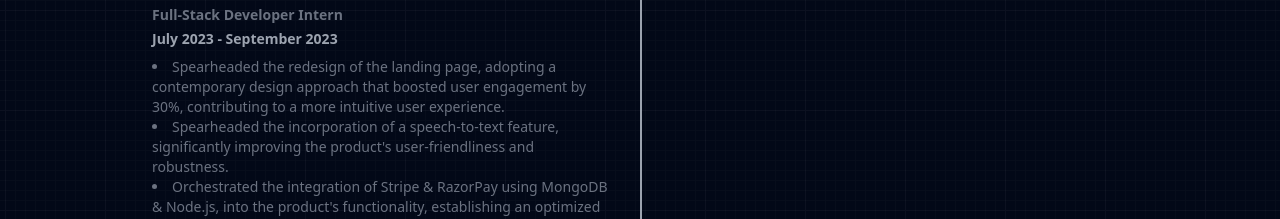
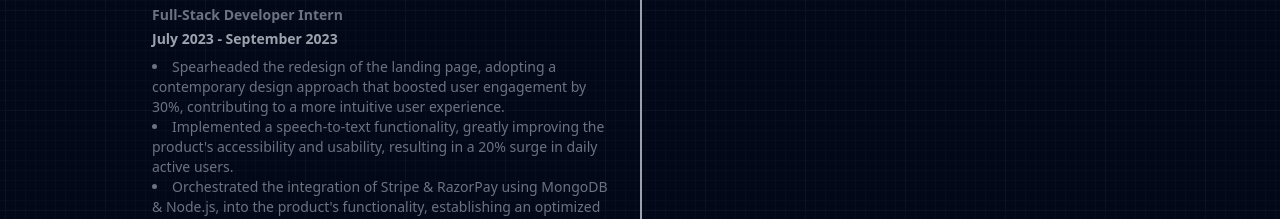
Before and after one commit to dfordp/portfolio, a React (Vite) app: page / in a window 1280 px wide. Shown: the part 1795-2014 px from the top of the page. Built offline with nearby package versions, Linux system fonts and the light colour scheme.

Commit message:
Update Experience.tsx

```diff
--- a/src/components/Experience.tsx
+++ b/src/components/Experience.tsx
@@ -46,7 +46,7 @@ const experiences = [
     timePeriod: 'July 2023 - September 2023',
     points: [
       "Spearheaded the redesign of the landing page, adopting a contemporary design approach that boosted user engagement by 30%, contributing to a more intuitive user experience.",
-      "Spearheaded the incorporation of a speech-to-text feature, significantly improving the product's user-friendliness and robustness.",
+      "Implemented a speech-to-text functionality, greatly improving the product's accessibility and usability, resulting in a 20% surge in daily active users.",
       "Orchestrated the integration of Stripe & RazorPay using MongoDB & Node.js, into the product's functionality, establishing an optimized payment gateway and initiating a consistent revenue stream.",
     ]
   },
```
